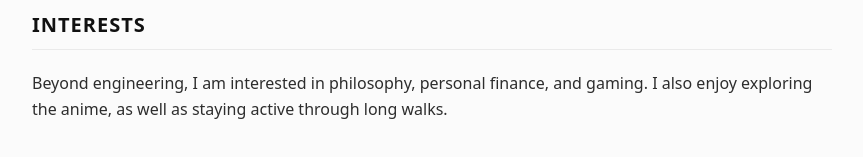
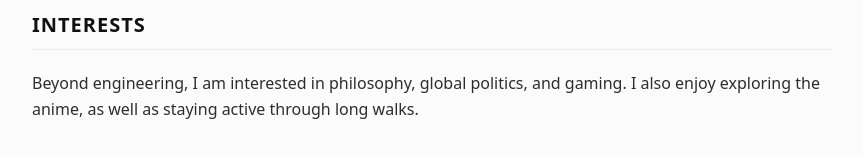
Before and after one commit to VINODvoid/kalki, a Next.js app: page / in a window 1280 px wide. Shown: the part 2291-2448 px from the top of the page, without its empty margins (208-1071 px from the left). Built offline with nearby package versions, Linux system fonts and the light colour scheme.

Commit message:
add: update interest

```diff
--- a/app/page.tsx
+++ b/app/page.tsx
@@ -1,5 +1,3 @@
-import React from "react";
-
 export default function Home() {
   return (
     <>
@@ -237,7 +235,7 @@ export default function Home() {
       <section id="interests">
         <h2>Interests</h2>
         <p>
-          Beyond engineering, I am interested in philosophy, personal finance,
+          Beyond engineering, I am interested in philosophy, global politics,
           and gaming. I also enjoy exploring the anime, as well as staying
           active through long walks.
         </p>
```
